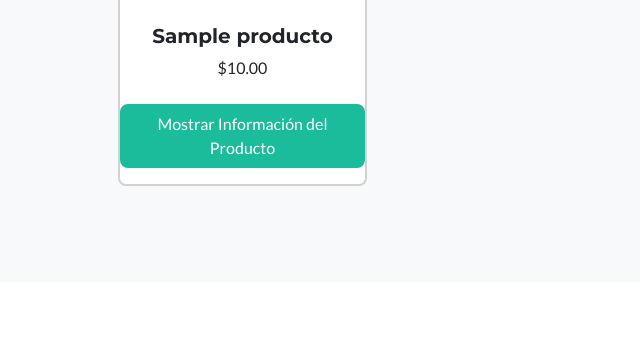
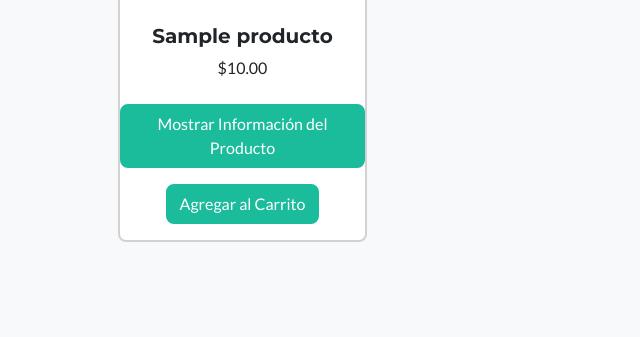
Before and after one commit to AndyMorales17/proyecto-clinica-daw, a PHP site: page /proyecto-clinica-daw/todos2 in a window 1280 px wide. Shown: the part 232-569 px from the top of the page, without its empty margins (0-640 px from the left). Run offline with PHP 8.4, Linux system fonts and the light colour scheme; the visitor is signed in with stand-in values (Sample User, id 1); tables that the repository leaves empty or names only in its code hold one stand-in row (values such as "Sample post"); some libraries are stand-ins or nearby versions.

Commit message:
carrito (no funciona)

```diff
--- a/controladores/contenido.php
+++ b/controladores/contenido.php
@@ -58,10 +58,12 @@ class contenido
             $pagina = "vistas/administrador/stock.php";
         }
         elseif ($url[0] == "categoria2") {
-            $pagina = "vistas/Cliente/categoria.php";}
-
-        elseif ($url[0] == "todos2") {
-            $pagina = "vistas/Cliente/productotodos.php";}
+            $pagina = "vistas/Cliente/categoria.php";
+        }elseif ($url[0] == "todos2") {
+            $pagina = "vistas/Cliente/productotodos.php";
+        }elseif($url[0] == "car"){
+                $pagina = "vistas/Cliente/carrito.php";
+        }
         return $pagina;
     }
 }
--- a/vistas/Cliente/productotodos.php
+++ b/vistas/Cliente/productotodos.php
@@ -1,6 +1,21 @@
 <?php
+session_start();
+
 $controler_producto = new ProductosController();
 
+if (!isset($_SESSION['carrito'])) {
+    $_SESSION['carrito'] = array();
+}
+
+if ($_SERVER['REQUEST_METHOD'] == 'POST' && isset($_POST['agregarcar'])) {
+    $producto_id = $_POST['id_producto'];
+    if (!isset($_SESSION['carrito'][$producto_id])) {
+        $_SESSION['carrito'][$producto_id] = 0;
+    }
+    $_SESSION['carrito'][$producto_id]++;
+    header('Location: carrito.php');
+    exit();
+}
 ?>
 
 <!-- HTML para mostrar los productos, agregar y editar productos -->
@@ -9,7 +24,6 @@ $controler_producto = new ProductosController();
         <h2 class="fw-bolder mb-4">PRODUCTOS</h2>
         <div class="row row-cols-1 row-cols-md-4 g-3">
             <?php foreach ($controler_producto->todos() as $producto): ?>
-
                 <div class="col mb-5">
                     <div class="card h-100">
                         <?php
@@ -27,6 +41,14 @@ $controler_producto = new ProductosController();
                             <button type="button" class="btn btn-primary" data-bs-toggle="modal" data-bs-target="#productModal-<?php echo $producto['id_producto']; ?>">
                                 Mostrar Información del Producto
                             </button>
+                        </div>
+                        <div class="text-center mb-3">
+                            <form action="carrito.php" method="post">
+                                <input type="hidden" name="producto_id" value="<?php echo $producto['id_producto']; ?>">
+                                <button type="submit" class="btn btn-primary" name="agregarcar">
+                                    Agregar al Carrito
+                                </button>
+                            </form>
                         </div>
                         <div class="modal fade" id="productModal-<?php echo $producto['id_producto']; ?>" tabindex="-1" aria-labelledby="productModalLabel-<?php echo $producto['id_producto']; ?>" aria-hidden="true">
                             <div class="modal-dialog">
--- a/vistas/index.php
+++ b/vistas/index.php
@@ -5,7 +5,7 @@
     <meta charset="utf-8" />
     <meta name="viewport" content="width=device-width, initial-scale=1, shrink-to-fit=no" />
     <link href="https://cdn.jsdelivr.net/npm/bootstrap@5.3.2/dist/css/bootstrap.min.css" rel="stylesheet" integrity="sha384-T3c6CoIi6uLrA9TneNEoa7RxnatzjcDSCmG1MXxSR1GAsXEV/Dwwykc2MPK8M2HN" crossorigin="anonymous" />
-    <link rel="icon" type="image/x-icon" href="assets/favicon.ico" />
+    <link rel="icon" type="image/x-icon" href="assets/medicina.ico" />
     <script src="https://use.fontawesome.com/releases/v6.3.0/js/all.js" crossorigin="anonymous"></script>
     <link href="https://fonts.googleapis.com/css?family=Montserrat:400,700" rel="stylesheet" type="text/css" />
     <link href="https://fonts.googleapis.com/css?family=Lato:400,700,400italic,700italic" rel="stylesheet" type="text/css" />
```
Also changed, not shown: vistas/Cliente/carrito.php (added, +38 -0 lines). Lines whose indentation alone changed are shown as unchanged.
